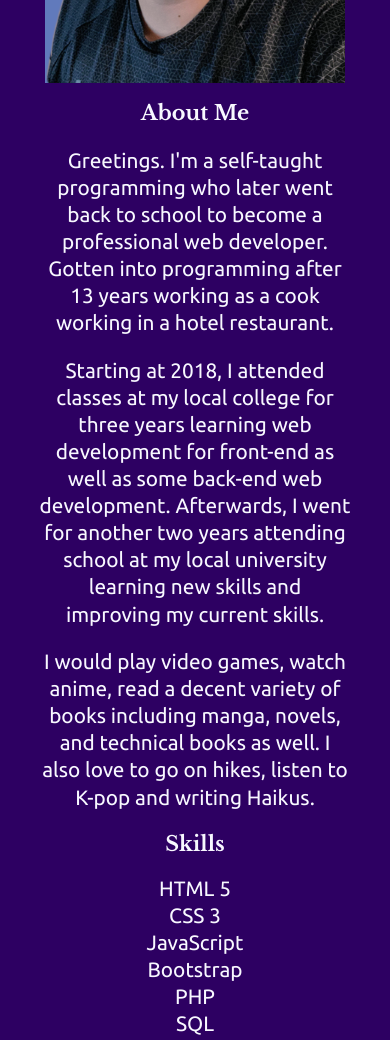
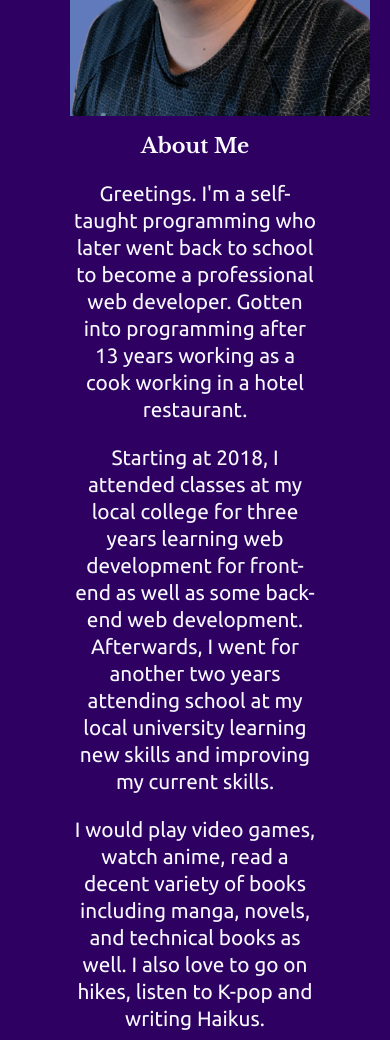
Before and after one commit to RMwatcher/Portfolio-udemy, a plain HTML site: page index.html in a window 390 px wide. Shown: the part 720-1760 px from the top of the page. Drawn offline with nearby package versions, Linux system fonts and the light colour scheme.

Commit message:
Finish about section

```diff
--- a/index.html
+++ b/index.html
@@ -40,19 +40,23 @@
     <main>
         <section class="about">
             <img src="./assets/image/profile_1.png" alt="close up of Richard Mora">
+            <article id="top">
                 <h2>About Me</h2>
                 <p>Greetings. I'm a self-taught programming who later went
                     back to school to become a professional web developer.
                     Gotten into programming after 13 years working as a cook
                     working in a hotel restaurant.</p>
+            </article>
+            <article id="middle">
                 <p>Starting at 2018, I attended classes at my local college for three years learning web development for
-                front-end as well as some back-end web development. Afterwards, I went for another two years attending
+                    front-end as well as some back-end web development. Afterwards, I went for another two years
+                    attending
                     school at my local university learning new skills and improving my current skills.</p>
                 <p>I would play video games,
                     watch anime, read a decent variety of books including
                     manga, novels, and technical books as well. I also love
                     to go on hikes, listen to K-pop and writing Haikus.</p>
-        </section>
+            </article>
             <section class="skills">
                 <h2>Skills</h2>
                 <ul>
@@ -72,6 +76,8 @@
                     <li>React</li>
                 </ul>
             </section>
+        </section>
+
         <section class="projects">
             <h2>Projects</h2>
             <section>
@@ -222,10 +228,9 @@
                 from one of my social media pages below.</p>
             <h2>Contact Me</h2>
             <h3>Email:</h3>
-            <a href="mailto:richard.mora0511@gmail.com"><img src="./assets/icon/envelope-at-fill.svg"
-                    alt="email with @ icon" width="40px"></a>
+            <p><a href="mailto:richard.mora0511@gmail.com">richard.mora0511@gmail.com</p></a>
             <h3>Resume:</h3>
-            <p><a class="modeChange" href="./docs/Mora-resume-Latest.pdf" target="_blank">CV Resume</a></p>
+            <p><a href="./docs/Mora-resume-Latest.pdf" target="_blank">CV Resume</a></p>
         </section>
     </main>
     <footer>
--- a/style.css
+++ b/style.css
@@ -5,6 +5,7 @@
     --secondary-color: #868139;
     --link-color: #d8d5d9;
     --link-visited-color: #F5E616;
+    --background-about: #6103ce;
 }
 
 body {
@@ -74,6 +75,25 @@ main {
     width: 100vw;
 }
 
+.about {
+    display: grid;
+    grid-template-columns: 1fr 1fr;
+    background-color: var(--background-about);
+    padding: 20px;
+    max-width: 80%;
+    justify-items: center;
+    margin: 5% auto 0 auto;
+
+}
+
+#top {
+    grid-column-start: 2;
+}
+
+.skills {
+    grid-row-start: 2;
+}
+
 .projects section {
     display: grid;
     grid-template-columns: 1fr 1fr;
@@ -106,7 +126,7 @@ footer {
 
 #logo {
     width: 30%;
-    margin: 5% auto 0 auto;
+    margin: 2% auto 0 auto;
 }
 
 footer p {
@@ -148,6 +168,11 @@ a:focus {
         font-size: 1em;
     }
 
+    .about {
+        display: block;
+        background-color: var(--background-color);
+    }
+
     .projects section {
         display: block;
     }
```
Also changed, not shown: assets/icon/envelope-at-fill.svg (deleted). Lines whose indentation alone changed are shown as unchanged.
